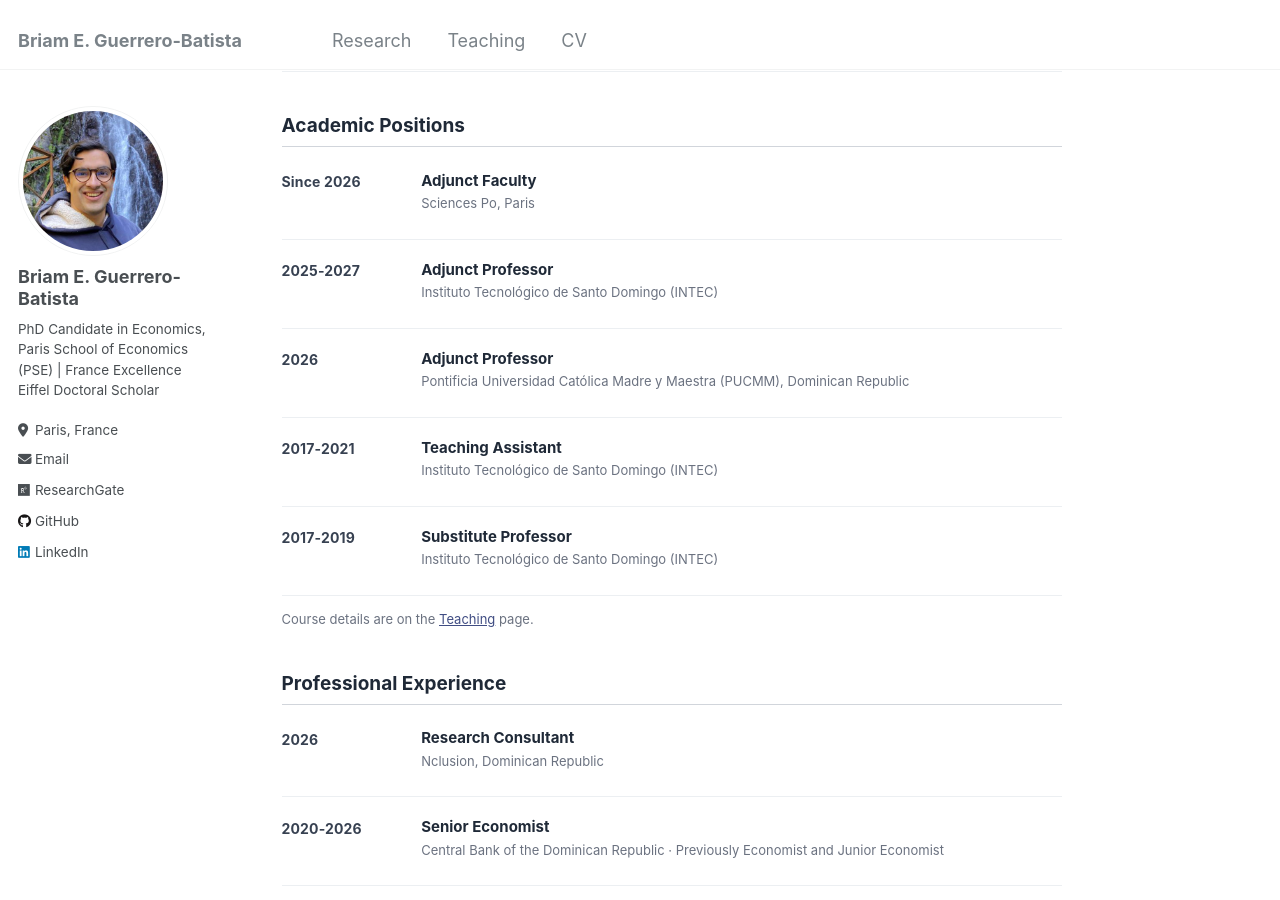
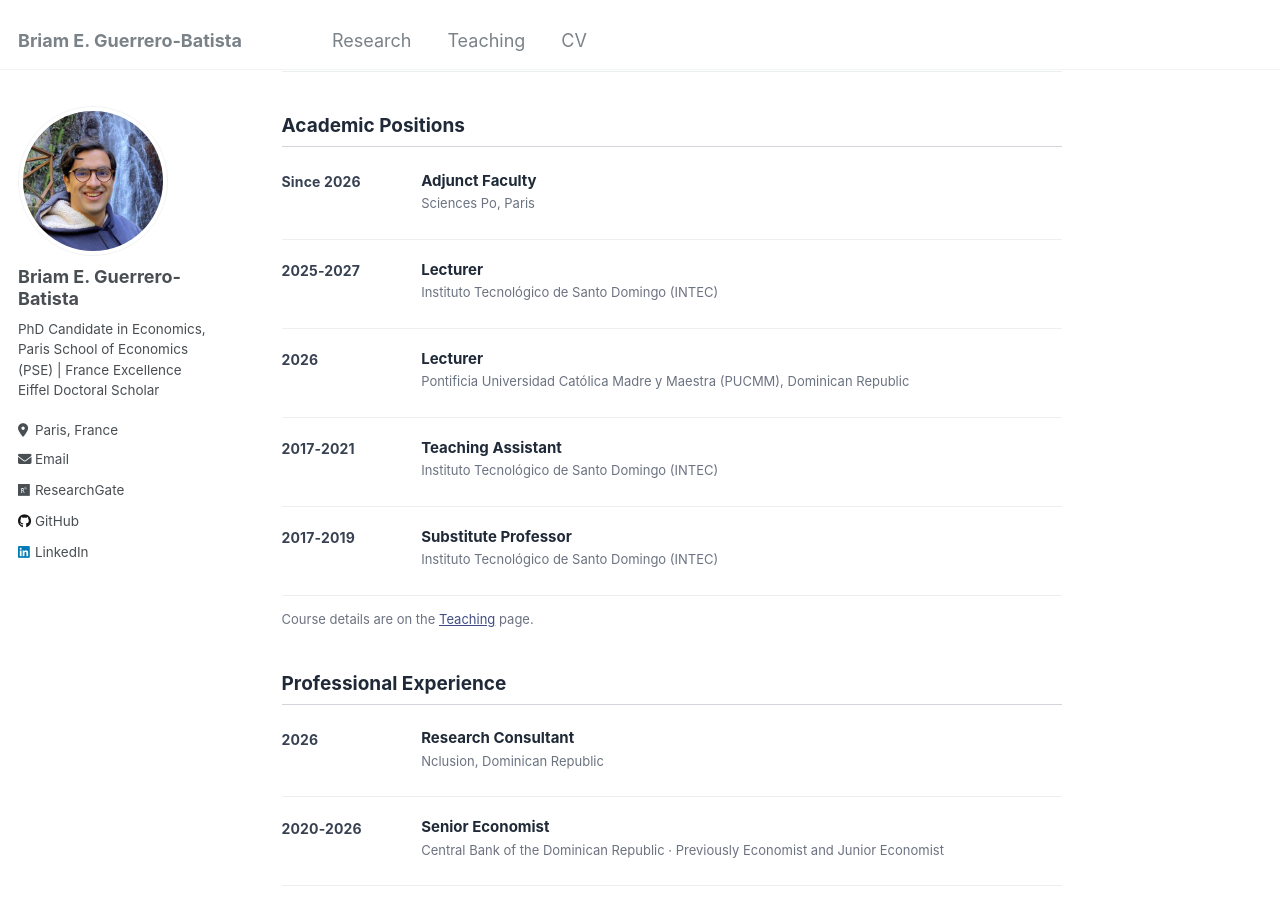
Before and after one commit to briamguerrerob/briamguerrerob.github.io, a Jekyll site: the page built from _pages/cv.md, in a window 1280 px wide and 900 px high, scrolled down 678 px. Built offline with Jekyll 4.4.1, drawn with Linux system fonts in a browser that asks for light colours.

Commit message:
Use Lecturer for INTEC and PUCMM

```diff
--- a/_pages/cv.md
+++ b/_pages/cv.md
@@ -64,7 +64,7 @@ redirect_from:
 <div class="entry-row">
   <div class="entry-side">2025-2027</div>
   <div>
-    <p class="entry-title">Adjunct Professor</p>
+    <p class="entry-title">Lecturer</p>
     <p class="entry-meta">Instituto Tecnológico de Santo Domingo (INTEC)</p>
   </div>
 </div>
@@ -72,7 +72,7 @@ redirect_from:
 <div class="entry-row">
   <div class="entry-side">2026</div>
   <div>
-    <p class="entry-title">Adjunct Professor</p>
+    <p class="entry-title">Lecturer</p>
     <p class="entry-meta">Pontificia Universidad Católica Madre y Maestra (PUCMM), Dominican Republic</p>
   </div>
 </div>
```
Also changed, not shown: 2 other files.
